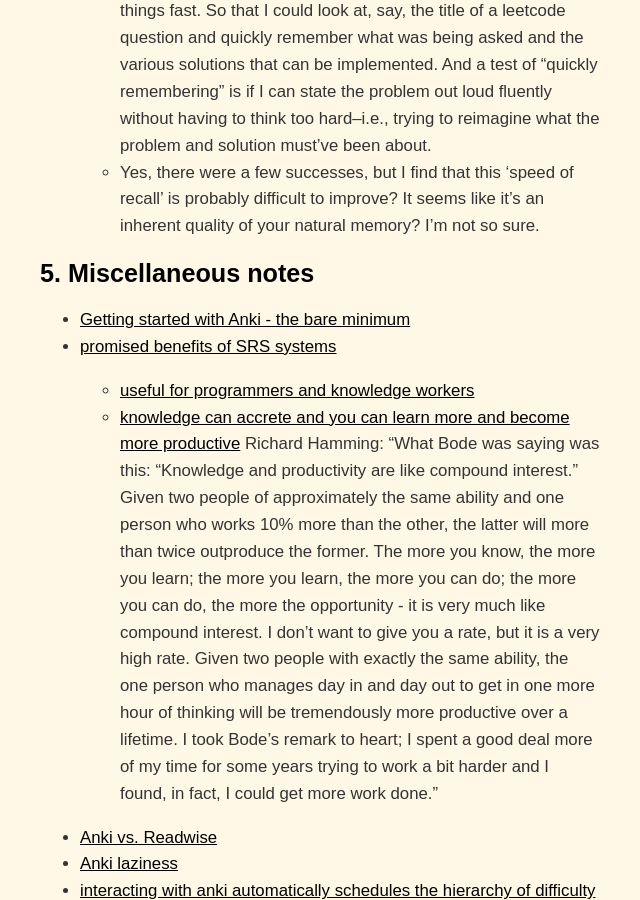
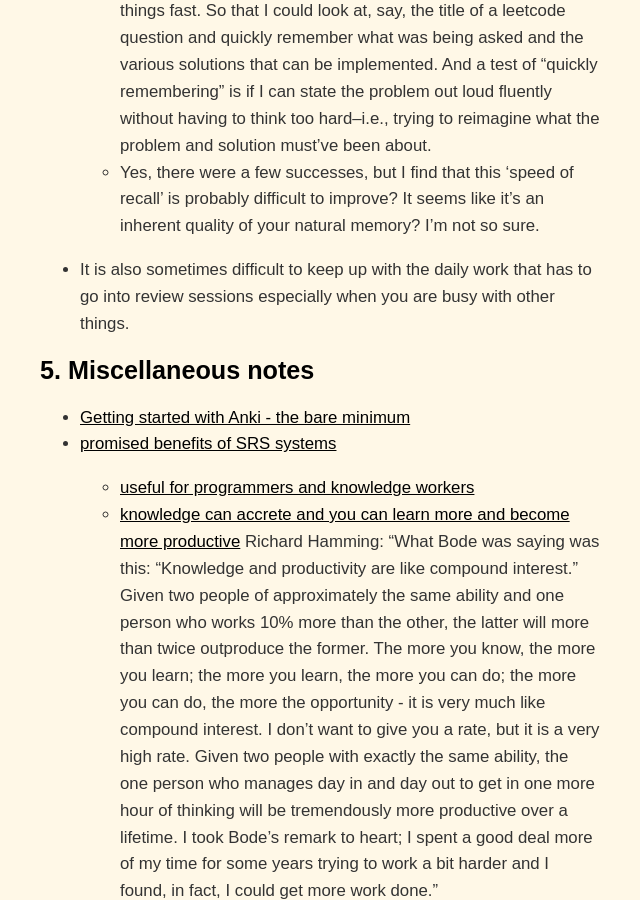
Before and after one commit to dCO2/rococo, a Jekyll site: the page built from _posts/2022-08-17-project-mnemosyne.md, in a window 1280 px wide and 900 px high, scrolled down 7760 px. Shown: the whole window, without its empty margins (336-976 px from the left). Built offline with Jekyll 4.4.1, drawn with Linux system fonts in a browser that asks for light colours; some web fonts are replaced.

Commit message:
Additions

```diff
--- a/_posts/2022-08-17-project-mnemosyne.md
+++ b/_posts/2022-08-17-project-mnemosyne.md
@@ -149,6 +149,7 @@ Using Anki to remember questions to yourself you might answer in the future
 - Did I achieve that want?
   - Well, now I know that there is an important difference between recall and [speed of recall](). I initially hoped that using Anki could help me not just "remember" things but also remember things _fast_. Perhaps a better word is recall. I wanted to be able to _recall_ things fast. So that I could look at, say, the title of a leetcode question and quickly remember what was being asked and the various solutions that can be implemented. And a test of "quickly remembering" is if I can state the problem out loud fluently without having to think too hard--i.e., trying to reimagine what the problem and solution must've been about.
   - Yes, there were a few successes, but I find that this 'speed of recall' is probably difficult to improve? It seems like it's an inherent quality of your natural memory? I'm not so sure.
+- It is also sometimes difficult to keep up with the daily work that has to go into review sessions especially when you are busy with other things.
 
 ## 5. Miscellaneous notes
 - [Getting started with Anki - the bare minimum](/2022/08/31/getting-started-with-anki)
```
Also changed, not shown: _posts/2022-01-07-how-to-remember.md (+2 -0 lines).
